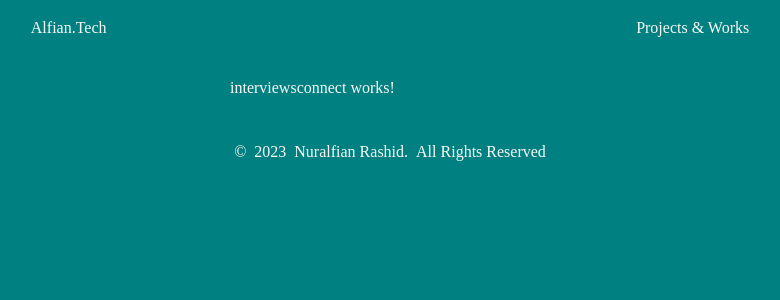
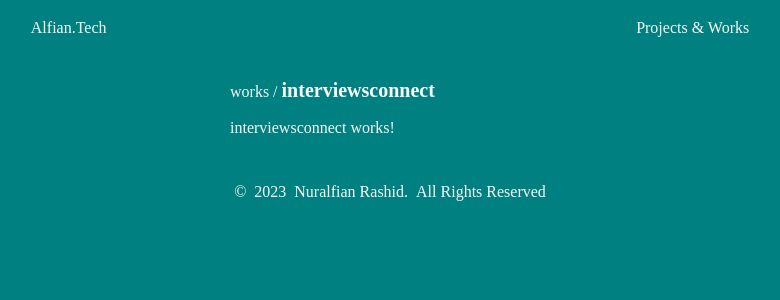
Before and after one commit to alfianlion/Alfian-Portfolio, an Angular app: page /works/interviewsconnect in a window 1280 px wide. Shown: the top 300 px of the page, without its empty margins (250-1030 px from the left). Built offline with nearby package versions, Linux system fonts and the light colour scheme; a web font is replaced by a local one.

Commit message:
Added breadcrumb and fading in animation

```diff
--- a/src/page/works/interviewsconnect/interviewsconnect.component.html
+++ b/src/page/works/interviewsconnect/interviewsconnect.component.html
@@ -1 +1,4 @@
-<p>interviewsconnect works!</p>
+<div class="flex flex-col gap-3 animate-sliding-in">
+  <app-breadcrumb></app-breadcrumb>
+  <p>interviewsconnect works!</p>
+</div>
--- a/src/page/works/jigsawme/jigsawme.component.html
+++ b/src/page/works/jigsawme/jigsawme.component.html
@@ -1 +1,4 @@
-<p>jigsawme works!</p>
+<div class="flex flex-col gap-3 animate-sliding-in">
+  <app-breadcrumb></app-breadcrumb>
+  <p>jigsawme works!</p>
+</div>
--- a/src/page/works/np-mp/np-mp.component.html
+++ b/src/page/works/np-mp/np-mp.component.html
@@ -1 +1,4 @@
-<p>np-mp works!</p>
+<div class="flex flex-col gap-3 animate-sliding-in">
+  <app-breadcrumb></app-breadcrumb>
+  <p>np-mp works!</p>
+</div>
--- a/src/page/works/works.component.html
+++ b/src/page/works/works.component.html
@@ -43,7 +43,7 @@
     >
       <div class="flex justify-center h-[150px] bg-[#FAF9F6] rounded p-2">
         <img
-          src="./assets/images/second_image_website.PNG"
+          src="./assets/images/ID-website-1.PNG"
           alt=""
         />
       </div>
```
